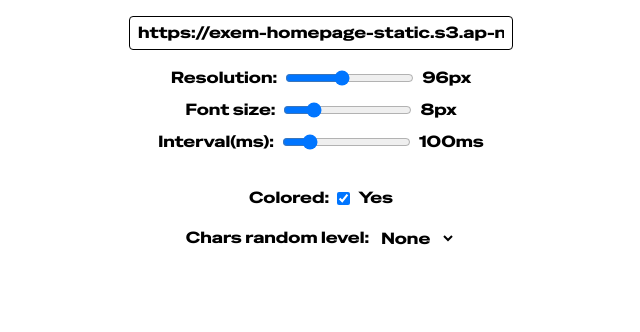
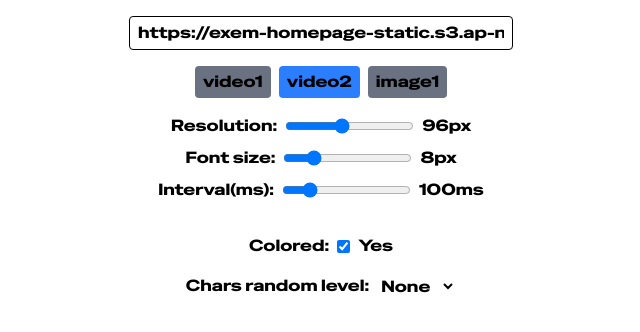
Before and after one commit to Orchemi/check-tech, a Next.js app: page /ascii-media in a window 1280 px wide. Shown: the top 332 px of the page, without its empty margins (319-959 px from the left). Built offline with nearby package versions, Linux system fonts and the light colour scheme.

Commit message:
Feat: 샘플 추가

```diff
--- a/src/app/ascii-media/page.tsx
+++ b/src/app/ascii-media/page.tsx
@@ -9,9 +9,10 @@ const video2 =
 const image1 =
   'https://exem-homepage-static.s3.ap-northeast-2.amazonaws.com/sample.png';
 
-const page = () => {
+const Page = () => {
   const [src, setSrc] = useState(video2);
 
+  const [mediaType, setMediaType] = useState<'video' | 'image'>('video');
   const [resolution, setResolution] = useState(96);
   const [fontSize, setFontSize] = useState(8);
   const [charInterval, setCharInterval] = useState(100);
@@ -29,6 +30,35 @@ const page = () => {
         placeholder="이미지 또는 동영상 URL"
         className="w-96 rounded border px-2 py-1"
       />
+      <div className="flex gap-2">
+        <button
+          className={`rounded px-2 py-1 ${src === video1 ? 'bg-blue-500' : 'bg-gray-500'}`}
+          onClick={() => {
+            setSrc(video1);
+            setMediaType('video');
+          }}
+        >
+          video1
+        </button>
+        <button
+          className={`rounded px-2 py-1 ${src === video2 ? 'bg-blue-500' : 'bg-gray-500'}`}
+          onClick={() => {
+            setSrc(video2);
+            setMediaType('video');
+          }}
+        >
+          video2
+        </button>
+        <button
+          className={`rounded px-2 py-1 ${src === image1 ? 'bg-blue-500' : 'bg-gray-500'}`}
+          onClick={() => {
+            setSrc(image1);
+            setMediaType('image');
+          }}
+        >
+          image1
+        </button>
+      </div>
       <div className="mb-4 flex flex-col items-center gap-2">
         <div className="flex items-center gap-2">
           <label htmlFor="resolution-slider">Resolution:</label>
@@ -94,7 +124,7 @@ const page = () => {
 
       <AsciiMedia
         src={src}
-        mediaType={'video'}
+        mediaType={mediaType}
         resolution={resolution}
         fontSize={fontSize}
         charInterval={charInterval}
@@ -105,4 +135,4 @@ const page = () => {
   );
 };
 
-export default page;
+export default Page;
```
